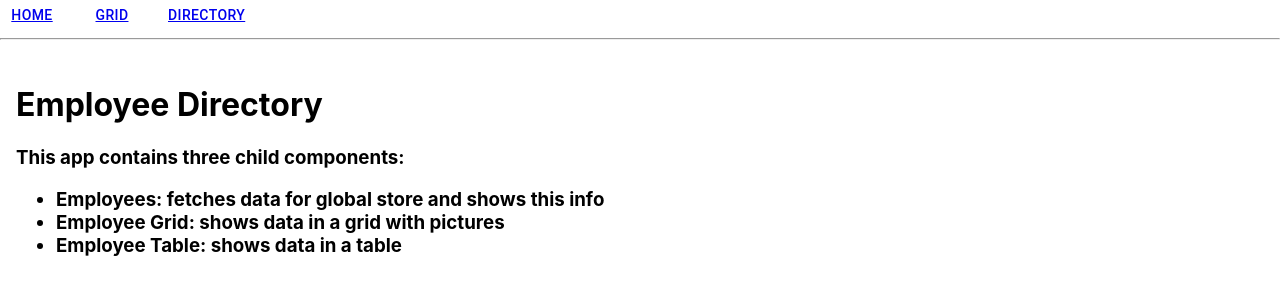
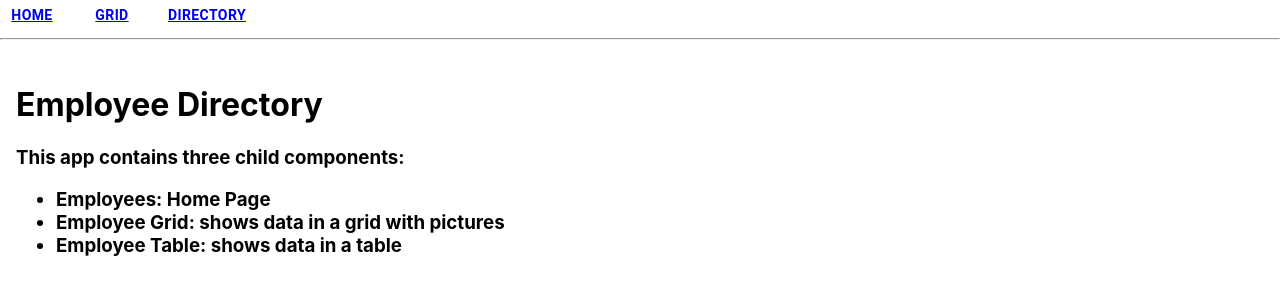
Before and after one commit to danielamuniz367/employee-directory, a React (Create React App) app: page / in a window 1280 px wide. Shown: the top 300 px of the page. Built offline with nearby package versions, Linux system fonts and the light colour scheme; data requests are answered from the project's data file.

Commit message:
mainly style changes

```diff
--- a/src/App.tsx
+++ b/src/App.tsx
@@ -1,12 +1,11 @@
 import React from 'react';
 import { BrowserRouter as Router, Routes, Route } from 'react-router-dom';
 import * as ROUTES from './constants/routes';
-
 import { Store } from './store';
-import './App.css';
 import Employees from './components/Employees';
 import EmployeesGrid from './components/EmployeeTable';
 import FeaturedEmployee from './components/EmployeeGrid';
+import './App.css';
 
 // note to self: when you want to use React Router, the best way to start is with a navigation component that will
 // be used in the App component.
--- a/src/components/EmployeeGrid.tsx
+++ b/src/components/EmployeeGrid.tsx
@@ -1,7 +1,6 @@
 import { CardContent, Grid, Typography } from '@mui/material';
 import React, { useContext, useEffect } from 'react';
 import { Context } from '../store';
-import { getEmployees } from '../services/employees';
 import './EmployeeGrid.css';
 
 const FeaturedEmployee = () => {
@@ -9,7 +8,6 @@ const FeaturedEmployee = () => {
 
   useEffect(() => {
     console.log('employees grid rendered');
-    getEmployees(setData);
   }, []);
 
   return (
--- a/src/components/EmployeeTable.css
+++ b/src/components/EmployeeTable.css
@@ -1,3 +1,11 @@
 .employee-directory {
   padding: 0 1rem;
 }
+
+.employee-directory__table {
+  width: 100%;
+}
+
+.employee-directory__table th {
+  text-align: left;
+}
--- a/src/components/Employees.tsx
+++ b/src/components/Employees.tsx
@@ -1,13 +1,22 @@
-import React from 'react';
+import React, { useContext, useEffect } from 'react';
+import { Context } from '../store';
+import { getEmployees } from '../services/employees';
 
 const Employees = () => {
+  const [data, setData] = useContext(Context);
+
+  useEffect(() => {
+    console.log('employees fetched from context');
+    getEmployees(setData);
+  }, []);
+
   return (
     <div className="employee-info">
       <h1>Employee Directory</h1>
       <h3>
         This app contains three child components:
         <ul>
-          <li>Employees: fetches data for global store and shows this info</li>
+          <li>Employees: Home Page</li>
           <li>Employee Grid: shows data in a grid with pictures</li>
           <li>Employee Table: shows data in a table</li>
         </ul>
--- a/src/components/Navigation/index.tsx
+++ b/src/components/Navigation/index.tsx
@@ -7,13 +7,13 @@ import * as ROUTES from '../../constants/routes';
 
 const Navigation = () => (
   <Stack direction="row" spacing={2}>
-    <Button variant="text">
+    <Button variant="text" sx={{fontWeight: 'bold'}}>
       <Link to={ROUTES.LANDING}>Home</Link>
     </Button>
-    <Button variant="text">
+    <Button variant="text" sx={{fontWeight: 'bold'}}>
       <Link to={ROUTES.GRID}>Grid</Link>
     </Button>
-    <Button variant="text">
+    <Button variant="text" sx={{fontWeight: 'bold'}}>
       <Link to={ROUTES.DIRECTORY}>Directory</Link>
     </Button>
   </Stack>
```
Also changed, not shown: src/TableView.tsx (deleted, +0 -27 lines).
